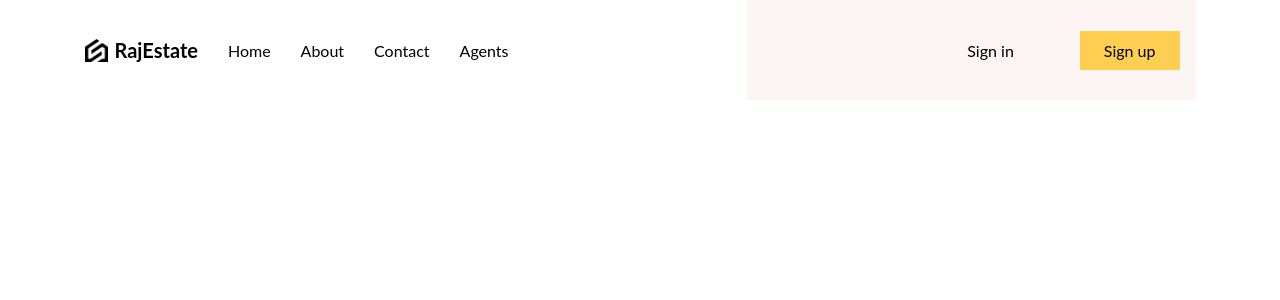
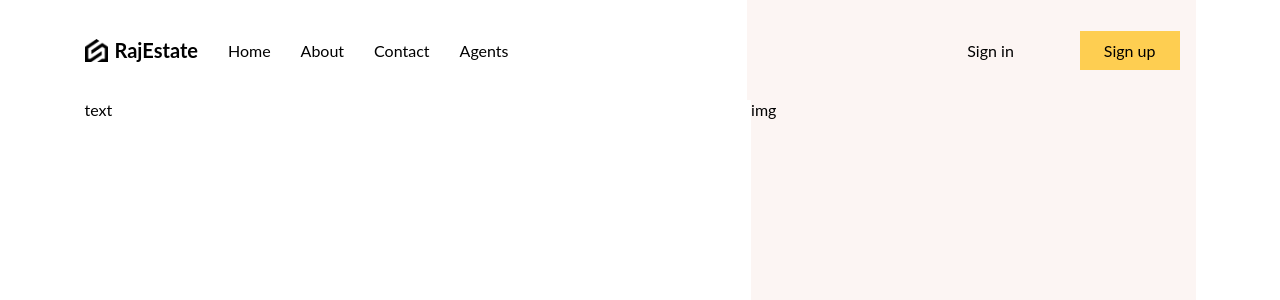
Before and after one commit to Aryandadhich/real-estate, a React (Create React App) app: page / in a window 1280 px wide. Shown: the top 300 px of the page. Built offline with nearby package versions, Linux system fonts and the light colour scheme.

Commit message:
homepage

```diff
--- a/src/App.js
+++ b/src/App.js
@@ -6,8 +6,15 @@ import HomePage from './routes/HomePage/HomePage';
 function App() {
   return (
     <div className='layout'>
+      <div className='navbar'>
+
       <Navbar/>
+      </div>
+      <div className='content'>
+
       <HomePage/>
+      </div>
+
     </div>
   );
 }
--- a/src/Design/layout.scss
+++ b/src/Design/layout.scss
@@ -7,6 +7,9 @@
     margin-right: auto;
     padding-left: 20px;
     padding-right: 20px;
+    display: flex;
+    flex-direction: column;
+
 
 
     @include lg{
@@ -23,6 +26,10 @@
         max-width: 658px;
     }
 
+    .content{
+        //height: calc(100vh - 100px);
+        flex : 1; //we can use the upper 1 also this is just for home page to cover up the screen
+    }
 }
 
 //here is the color for diffrent screen
--- a/src/routes/homePage/homePage.jsx
+++ b/src/routes/homePage/homePage.jsx
@@ -2,8 +2,9 @@ import './HomePage.scss'
 
 function HomePage() {
   return (
-    <div>
-
+    <div className='HomePage'>
+      <div className="textContainer">text</div>
+      <div className="imgContainer">img</div>
     </div>
   )
 }
--- a/src/routes/homePage/homePage.scss
+++ b/src/routes/homePage/homePage.scss
@@ -0,0 +1,12 @@
+.HomePage{
+    display: flex;
+    height: 100%;
+
+    .textContainer{
+        flex: 3;
+    }
+    .imgContainer{
+        flex: 2;
+        background-color: #fcf5f3;
+    }
+}
```
